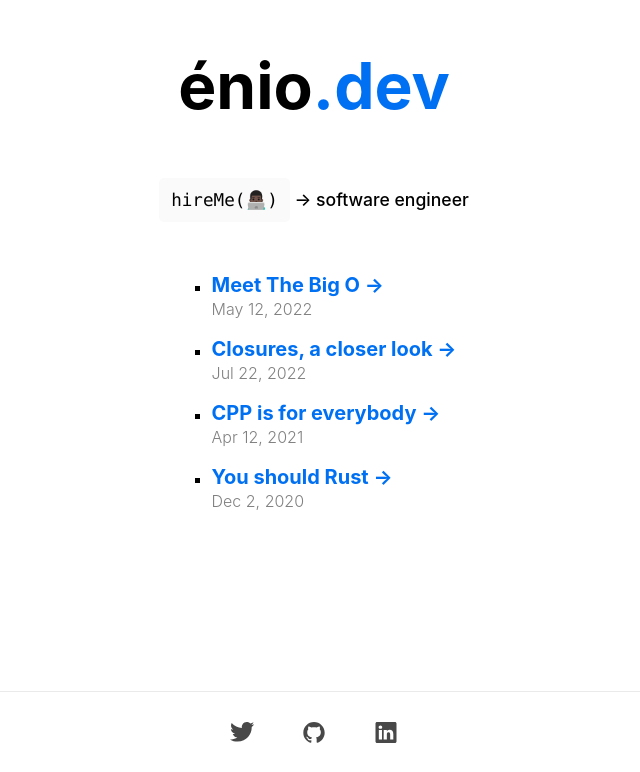
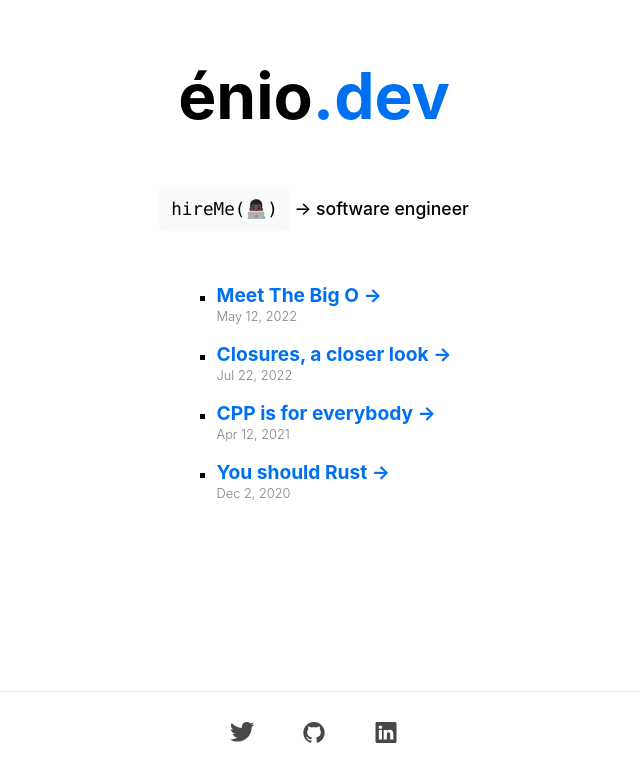
Before and after one commit to datwayskrt/enio, a Next.js app: page / in a window 1280 px wide. Shown: the part 109-881 px from the top of the page, without its empty margins (326-966 px from the left). Built offline with nearby package versions, Linux system fonts and the light colour scheme.

Commit message:
reduced the size of titles

```diff
--- a/styles/Home.module.css
+++ b/styles/Home.module.css
@@ -93,7 +93,7 @@
 .card h2 {
   display: block;
   margin: 0;
-  font-size: 1.25rem;
+  font-size: 1.20rem;
   margin-top: -1.5rem;
 }
 
@@ -102,7 +102,7 @@
 .card p {
   color:gray;
   margin: 0;
-  font-size: 1rem;
+  font-size: .8rem;
   line-height: 1.5;
   font-weight:300;
 }
```
Also changed, not shown: pages/index.tsx (line endings or trailing spaces).
